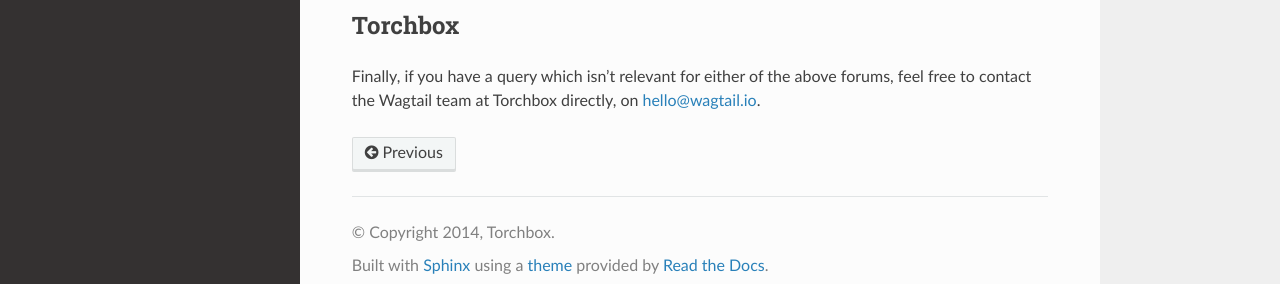
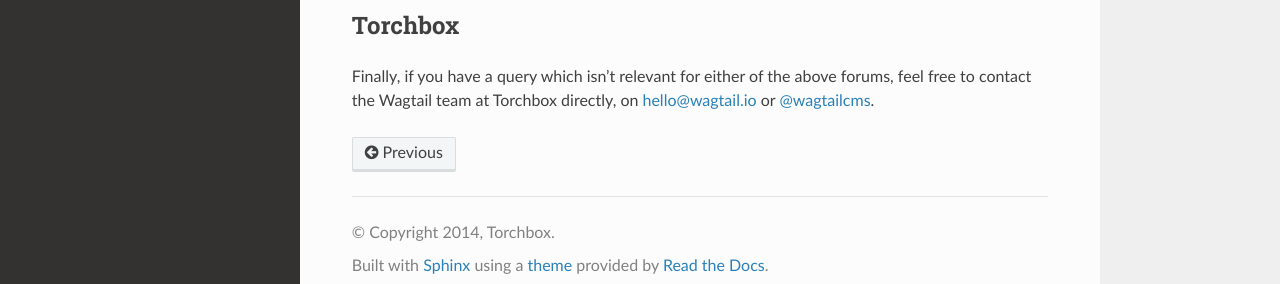
Before and after one commit to star123good/python-django-wag, a Sphinx documentation site: the page built from docs/support.rst, in a window 1280 px wide. Shown: the part 431-715 px from the top of the page. Built offline with Sphinx 7.4.7 and the Read the Docs theme 2.0.0, drawn with Linux system fonts in a browser that asks for light colours.

Commit message:
Include Twitter account in support contacts.

```diff
--- a/docs/support.rst
+++ b/docs/support.rst
@@ -14,4 +14,4 @@ If you think you've found a bug in Wagtail, or you'd like to suggest a new featu
 Torchbox
 ~~~~~~~~
 
-Finally, if you have a query which isn't relevant for either of the above forums, feel free to contact the Wagtail team at Torchbox directly, on `hello@wagtail.io <mailto:hello@wagtail.io>`_.
+Finally, if you have a query which isn't relevant for either of the above forums, feel free to contact the Wagtail team at Torchbox directly, on `hello@wagtail.io <mailto:hello@wagtail.io>`_ or `@wagtailcms <http://twitter.com/wagtailcms>`_.
```
